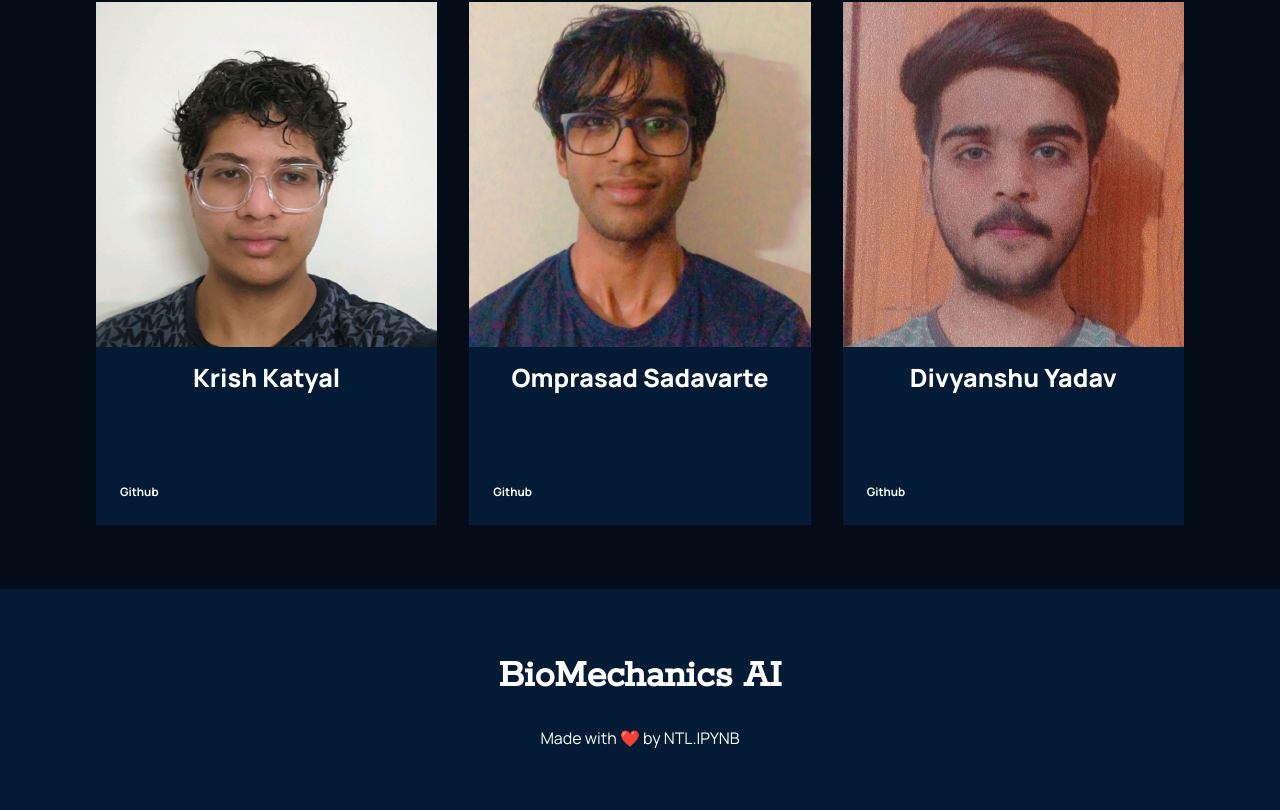
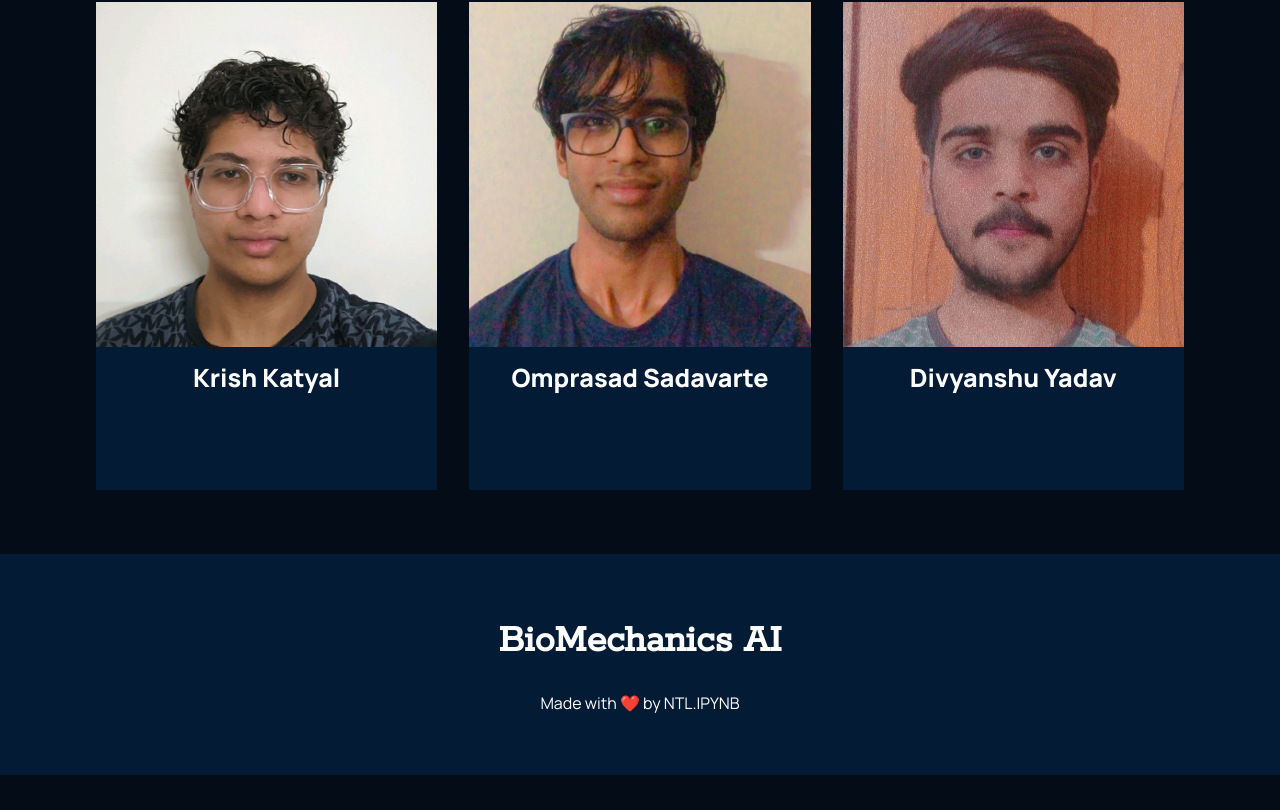
Before and after one commit to divyanshu1810/Biomechanics-Ai_ntl.ipynb-WEB, a React (Create React App) app: page / in a window 1280 px wide. Shown: the part 2470-3280 px from the top of the page. After the commit the page ends 3245 px from the top, so only its background shows below. Built offline with nearby package versions, Linux system fonts and the light colour scheme.

Commit message:
Removed p tag

```diff
--- a/src/components/article/Article.jsx
+++ b/src/components/article/Article.jsx
@@ -10,7 +10,7 @@ const Article = ({ imgUrl,text, github }) => (
       <div>
         <h3 style={{alignItems:"center", alignSelf:"center",textAlign:"center",justifyContent:"center"}}><a href={github} rel="noreferrer" target="_blank">{text}</a></h3>
       </div>
-      <p><a href={github} rel="noreferrer" target="_blank">Github</a></p>
+
     </div>
   </div>
 );
```
